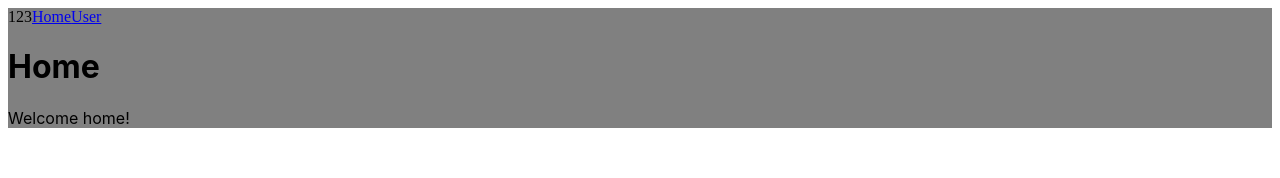
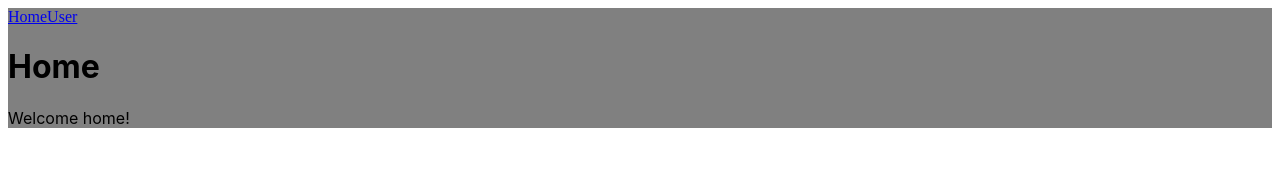
Before and after one commit to githubala/-practice, a React (Create React App) app: page / in a window 1280 px wide. Shown: the top 178 px of the page. Built offline with nearby package versions, Linux system fonts and the light colour scheme.

Commit message:
changes for the container component

```diff
--- a/src/App.js
+++ b/src/App.js
@@ -1,13 +1,22 @@
 import React from 'react';
 import './style.css';
-import Header from './components/Header'
-
-
+import { BrowserRouter, Link, Routes, Route } from 'react-router-dom';
+import Home from './components/Home';
+import UserDetails from './components/UserDetails';
+import Notfound from './components/Notfound';
 export default function App() {
-
+  let id = '123';
   return (
-    <div>
-      <Header></Header>
+    <div className='AppClr'>
+      <BrowserRouter>
+        <Link to="/">Home</Link>
+        <Link to={`/User/${id}`}>User</Link>
+        <Routes>
+          <Route path="/" Component={Home}></Route>
+          <Route exact path="/User/:id" Component={UserDetails}></Route>
+          <Route path="*" Component={Notfound}></Route>
+        </Routes>
+      </BrowserRouter>
     </div>
   );
 }
--- a/src/components/Header.js
+++ /dev/null
@@ -1,26 +0,0 @@
-import React from "react";
-
-import { BrowserRouter, Link, Routes, Route } from 'react-router-dom';
-import Home from './Home';
-import UserDetails from './UserDetails';
-import Notfound from './Notfound';
-
-const Header = () =>{
-    let id = '123';
-    return (
-        <div className='AppClr'>
-            123
-      <BrowserRouter>
-        <Link to="/">Home</Link>
-        <Link to={`/User/${id}`}>User</Link>
-        <Routes>
-          <Route path="/" Component={Home}></Route>
-          <Route exact path="/User/:id" Component={UserDetails}></Route>
-          <Route path="*" Component={Notfound}></Route>
-        </Routes>
-      </BrowserRouter>
-    </div>
-    )
-}
-
-export default Header;
```
